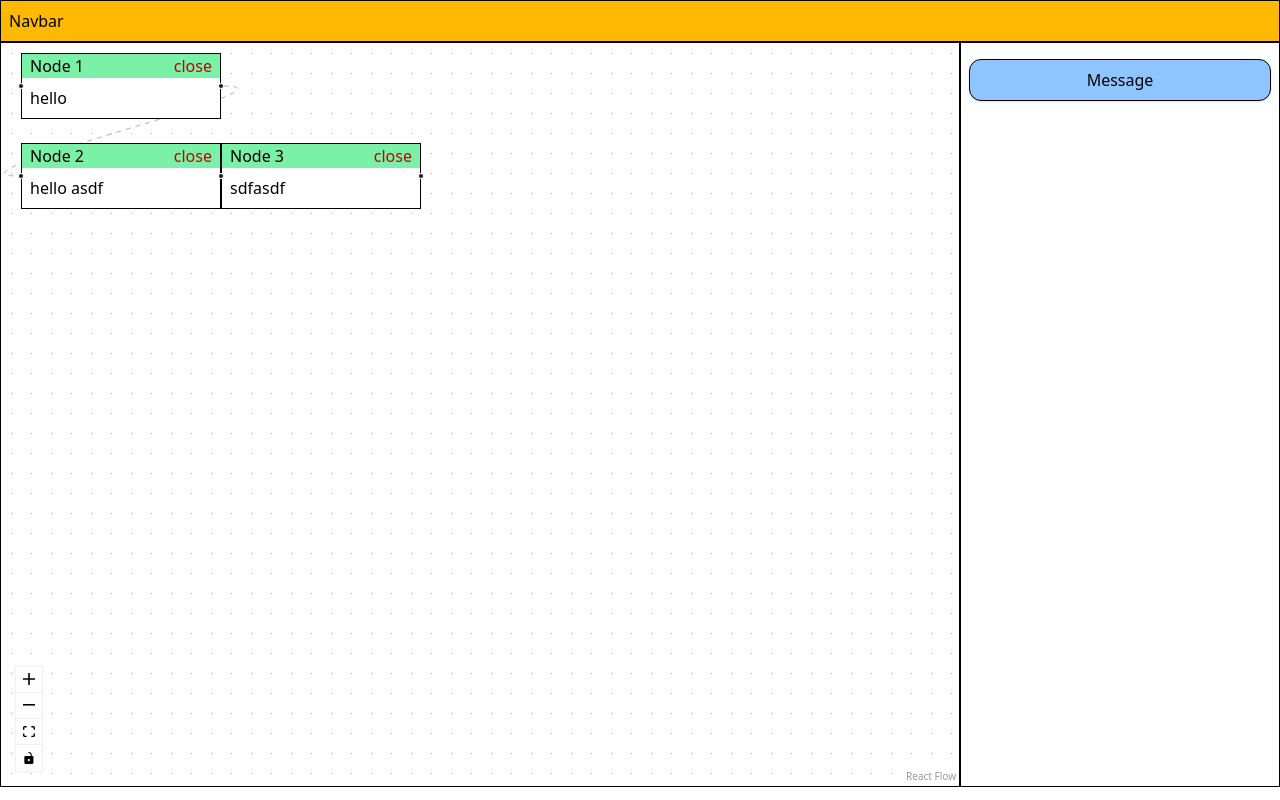
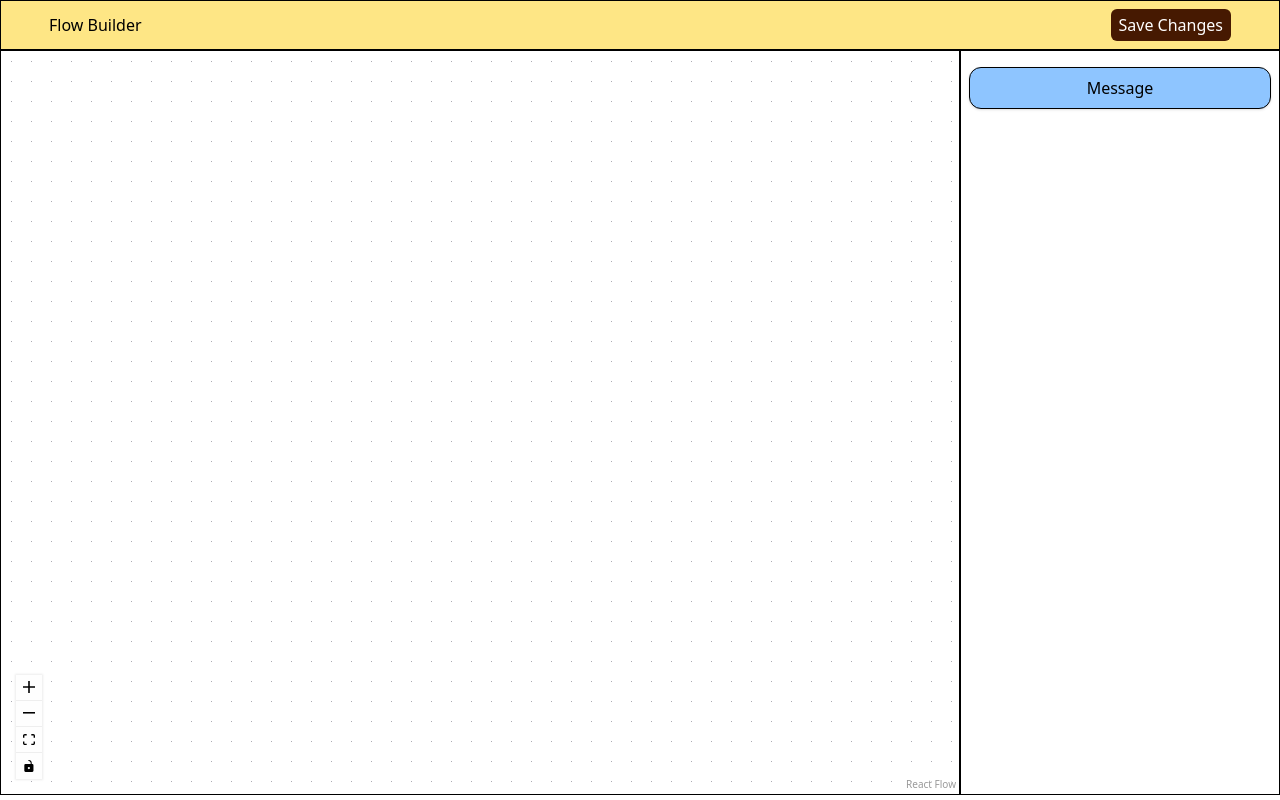
Before and after one commit to santhoshpandi/chatbot-flow-builder, a React (Vite) app: page / in a window 1280 px wide. Built offline with nearby package versions, Linux system fonts and the light colour scheme.

Commit message:
Secondary Updation

```diff
--- a/package.json
+++ b/package.json
@@ -13,8 +13,10 @@
     "@tailwindcss/vite": "^4.1.11",
     "@xyflow/react": "^12.8.2",
     "nanoid": "^5.1.5",
+    "notistack": "^3.0.2",
     "react": "^19.1.0",
     "react-dom": "^19.1.0",
+    "react-icons": "^5.5.0",
     "tailwindcss": "^4.1.11"
   },
   "devDependencies": {
--- a/src/App.jsx
+++ b/src/App.jsx
@@ -3,54 +3,32 @@ import FlowBuilder from './components/FlowBuilder/FlowBuilder'
 import NavBar from './components/Navbar'
 import NodePanel from './components/FlowBuilder/NodePanel'
 import SettingsPanel from './components/FlowBuilder/SettingsPanel'
-import { useEdgesState, useNodesState } from '@xyflow/react'
+
 import { FlowProvider } from './contexts/FlowContext'
+import { SnackbarProvider } from 'notistack'
 
 function App() {
 
 
-  const initialNodes = [{
-    id: '1',
-    data: {
-      label: 'Node 1',
-      message: 'hello'
-    },
-    position: { x: 20, y: 10 },
-    type: 'MessageNode'
-  },
-  {
-    id: '2',
-    data: {
-      label: 'Node 2',
-      message: 'hello asdf'
-    },
-    position: { x: 20, y: 100 },
-    type: 'MessageNode'
-  },
-  {
-    id: '3',
-    data: {
-      label: 'Node 3',
-      message: 'sdfasdf'
-    },
-    position: { x: 220, y: 100 },
-    type: 'MessageNode'
-  }
-  ]
 
-  const [nodes, setNodes, onNodesChange] = useNodesState(initialNodes)
 
   const [selectedNode, setSelectedNode] = useState(null)
 
   return (
     <>
-      <NavBar />
-      <FlowProvider setNodes={setNodes} nodesSelection={{selectedNode, setSelectedNode}}>
+      {/* -------- NotiStack for Notification Popups -------- */}
+      <SnackbarProvider
+        // preventDuplicate
+        autoHideDuration={700}
+        anchorOrigin={{ vertical: 'top', horizontal: 'center' }}
+      />
+
+      <FlowProvider nodesSelection={{ selectedNode, setSelectedNode }}>
+
+        <NavBar />
+
         <div className='flex flex-wrap'>
           <FlowBuilder
-            nodes={nodes}
-            setNodes={setNodes}
-            onNodesChange={onNodesChange}
             setSelectedNode={setSelectedNode}
           />
 
--- a/src/components/FlowBuilder/FlowBuilder.jsx
+++ b/src/components/FlowBuilder/FlowBuilder.jsx
@@ -5,44 +5,58 @@ import { useCallback, useRef } from 'react';
 import { useFlow } from '../../contexts/FlowContext';
 
 import { nodeTypes } from './nodes';
+import { enqueueSnackbar } from 'notistack';
+import { nanoid } from 'nanoid';
 
-export default function FlowBuilder({ nodes, setNodes, onNodesChange, setSelectedNode }) {
+export default function FlowBuilder({ setSelectedNode }) {
 
 
-  const initialEdges = [
-    {
-      id: '1-2',
-      source: '1',
-      target: '2',
-      animated: true
-    }
-  ]
 
-  const [edges, setEdges, onEdgesChange] = useEdgesState(initialEdges)
 
   const reactFlowWrapper = useRef(null);
   const { onDrop, onDragOver } = useFlow();
+  const { nodes, setNodes, onNodesChange, edges, setEdges, onEdgesChange} = useFlow()
 
 
 
   const handleDrop = (e) => onDrop(e, reactFlowWrapper);
 
 
+  // ---- Handling only one Edge out from Source Handle ----
+  const MAX_SOURCE_EDGES = 1;
 
-  // Edge Creation
-  const onConnect = useCallback((connection) => {
-    const edge = {
-      ...connection,
-      animated: true,
-      id: `${edges.length}+1`
-    }
-    setEdges(prevEdges => addEdge(edge, prevEdges))
-  })
+  const onConnect = useCallback(
+    (connection) =>
+      setEdges((currentEdges) => {
+        // Counts Edges from Source Handle
+        const outgoingCount = currentEdges.filter(
+          (e) =>
+            e.source === connection.source &&
+            e.sourceHandle === connection.sourceHandle
+        ).length;
+
+        // Reject the Edge Creation
+        if (outgoingCount >= MAX_SOURCE_EDGES) {
+          enqueueSnackbar('Only one Edge is Allowed for Source',{variant:'warning'})
+          return currentEdges;
+        }
+
+        // If it has no Edge from its Source, New Edge will be Created
+        const edge = {
+          ...connection,
+          animated: true,
+          id: nanoid()
+        };
+        return addEdge(edge, currentEdges);
+      }),
+    []
+  );
 
 
+  // ---- Trigger Event to Open Settings Panel ----
   const onNodeClick = useCallback((event, node) => {
     setSelectedNode(node)
-  },[])
+  }, [])
 
 
 
--- a/src/components/FlowBuilder/nodes/MessageNode.jsx
+++ b/src/components/FlowBuilder/nodes/MessageNode.jsx
@@ -1,18 +1,33 @@
 import { Handle, Position, useReactFlow } from "@xyflow/react";
+import { useFlow } from "../../../contexts/FlowContext";
 
 
 export default function MessageNode({ data, id }) {
 
-  const { setNodes } = useReactFlow()
+  const { setNodes, setEdges, setSelectedNode  } = useFlow()
+
+  const deleteNode = (nodeId) => {
+    setSelectedNode(null)
+  setNodes((prevNodes) => prevNodes.filter((node) => node.id !== nodeId));
+  setEdges((prevEdges) =>
+    prevEdges.filter(
+      (edge) => edge.source !== nodeId && edge.target !== nodeId
+    )
+    );
+
+};
 
   return (
     <div
-      onClick={() => { console.log('working')}}
+      onClick={() => {}}
       className="bg-white border w-[200px]">
       <div className="bg-green-300 px-2 flex justify-between">
         {data.label}
         <span
-          onClick={() => setNodes((prevNodes) => prevNodes.filter((node) => node.id !== id))}
+          onClick={(e) => {
+            e.stopPropagation()
+            deleteNode(id)
+          }}
           className="text-red-700 cursor-pointer">
           close
         </span>
--- a/src/components/NavBar.jsx
+++ b/src/components/NavBar.jsx
@@ -1,12 +1,20 @@
+import { useFlow } from "../contexts/FlowContext"
 
 
 export default function NavBar() {
 
+  const { handleSave } = useFlow()
+  return (
+    <div
+      className="border bg-amber-200 p-2 flex justify-between items-center">
 
-  return (
-    <div className="border bg-amber-400 p-2">
+      <span className="ml-10 ">Flow Builder</span>
+      <button
+        onClick={handleSave}
+        className="px-2 py-1 rounded-md mr-10 bg-amber-950 text-white cursor-pointer">
+        Save Changes
+      </button>
 
-      Navbar
     </div>
   )
 }
--- a/src/contexts/FlowContext.jsx
+++ b/src/contexts/FlowContext.jsx
@@ -1,7 +1,8 @@
 // FlowContext.jsx
-import { createContext, useContext, useCallback } from 'react';
+import { createContext, useContext, useCallback, useEffect } from 'react';
 import { nanoid } from 'nanoid';
-
+import { enqueueSnackbar } from 'notistack';
+import { useEdgesState, useNodesState } from '@xyflow/react'
 
 // Context Creation
 const FlowContext = createContext();
@@ -12,10 +13,23 @@ export const useFlow = () => useContext(FlowContext);
 
 
 // Context Provider Creation
-export function FlowProvider({ children, setNodes, nodesSelection }) {
+export function FlowProvider({ children, nodesSelection }) {
+
+  // ---- Nodes Data ----
+  const rawNodeData = localStorage.getItem('nodes')
+  const initialNodes = JSON.parse(rawNodeData) || []
+
+  const [nodes, setNodes, onNodesChange] = useNodesState(initialNodes)
+
+  // ---- Edges Data ----
+  const rawEdgeData = localStorage.getItem('edges')
+  const initialEdges = JSON.parse(rawEdgeData) || []
+
+  const [edges, setEdges, onEdgesChange] = useEdgesState(initialEdges)
 
   const { selectedNode, setSelectedNode } = nodesSelection
 
+  // Settings Panel for MessageNode
   const updateNode = (newMessage, currentNode) => {
     setNodes((nodes) => {
       const updated = nodes.map((node) =>
@@ -53,7 +67,10 @@ export function FlowProvider({ children, setNodes, nodesSelection }) {
       const data = event.dataTransfer.getData('nodes/reactflow');
       const node = JSON.parse(data)
 
-      if (!node.type) return;
+      if (!node.type) {
+        enqueueSnackbar('Problem in onDrop', { variant: 'error' })
+        return
+      }
 
       const bounds = reactFlowWrapperRef.current.getBoundingClientRect();
       const position = {
@@ -76,8 +93,37 @@ export function FlowProvider({ children, setNodes, nodesSelection }) {
     [setNodes]
   );
 
+
+  // ---- Flow Saving Logic ----
+  const handleSave = () => {
+    if (nodes.length === 0) {
+      enqueueSnackbar("Flow is empty", { variant: "error" });
+      return;
+    }
+
+    const nodesWithNoIncomingEdges = nodes.filter((node) => {
+      const hasIncomingEdge = edges.some((edge) => edge.target === node.id);
+      return !hasIncomingEdge;
+    });
+
+    // ---- In case of More than one Empty Node ----
+    if (nodesWithNoIncomingEdges.length > 1) {
+      enqueueSnackbar("Cannot Save Flow", {
+        variant: "error",
+      });
+      return;
+    }
+
+    enqueueSnackbar("Flow saved successfully", { variant: "success" });
+
+    localStorage.setItem('nodes', JSON.stringify(nodes))
+    localStorage.setItem('edges', JSON.stringify(edges))
+    setSelectedNode(null)
+  };
+
+
   return (
-    <FlowContext.Provider value={{ onDragStart, onDrop, onDragOver, updateNode }}>
+    <FlowContext.Provider value={{ nodes, setNodes, onNodesChange, edges, setEdges, onEdgesChange, onDragStart, onDrop, onDragOver, updateNode, handleSave, setSelectedNode }}>
       {children}
     </FlowContext.Provider>
   );
```
Also changed, not shown: 1 other file (tests, documents, lock files or other folders).
